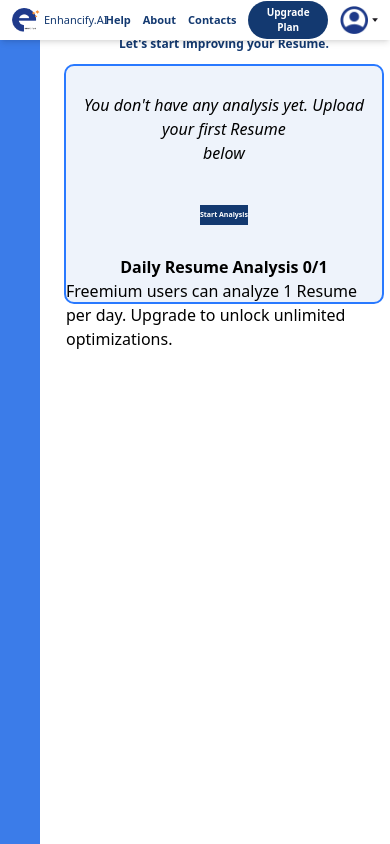
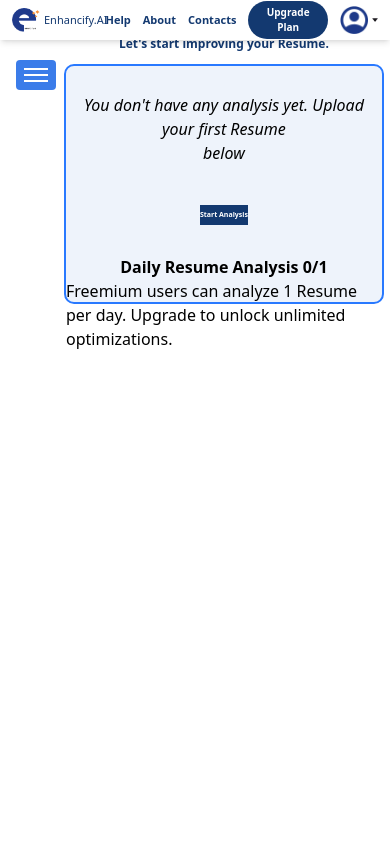
Before and after one commit to Kysien21/enhancify-client, a React (Vite) app: page /upload in a window 390 px wide. Built offline with nearby package versions, Linux system fonts and the light colour scheme; no server answers.

Commit message:
Hamburger

```diff
--- a/src/Dashboard Page/ATSResumeOptimizer.jsx
+++ b/src/Dashboard Page/ATSResumeOptimizer.jsx
@@ -15,6 +15,8 @@ import {
   UnderlineType,
   convertInchesToTwip,
 } from "docx";
+import DashboardHeader from "./Header and Sidebar/Header/DashboardHeader";
+import DashboardSidebar from "./Header and Sidebar/Sidebar/DasboardSidebar";
 
 const ATSResumeOptimizer = ({ analysisData, setAnalysisData }) => {
   const [activeTab, setActiveTab] = useState("enhanced");
@@ -559,7 +561,10 @@ const ATSResumeOptimizer = ({ analysisData, setAnalysisData }) => {
   };
 
   return (
-    <div className="min-h-screen bg-gradient-to-br from-blue-50 to-indigo-50 p-6">
+    <main>
+
+      <section>
+        <div className="min-h-screen bg-gradient-to-br from-blue-50 to-indigo-50 p-6">
       <div className="max-w-6xl mx-auto">
         {/* Header */}
         <div className="bg-white rounded-lg shadow-lg p-6 mb-6">
@@ -1029,6 +1034,9 @@ const ATSResumeOptimizer = ({ analysisData, setAnalysisData }) => {
         </div>
       </div>
     </div>
+      </section>
+    </main>
+
   );
 };
 
--- a/src/Dashboard Page/Header and Sidebar/Sidebar/DasboardSidebar.jsx
+++ b/src/Dashboard Page/Header and Sidebar/Sidebar/DasboardSidebar.jsx
@@ -1,46 +1,74 @@
+import { useState } from "react";
 import { Link } from "react-router-dom";
 import UploadIcon from "../../../assets/Upload.png";
 import ResultIcon from "../../../assets/Result.png";
 
 function DashboardSidebar() {
+  const [isOpen, setIsOpen] = useState(false);
+
   return (
+    <>
+      {/* Hamburger Button (mobile only) */}
+      <button
+        className="md:hidden fixed top-15 left-4 z-[200] bg-[#3b7ce9] p-2 rounded text-white"
+        onClick={() => setIsOpen(!isOpen)}
+      >
+        {/* Hamburger Icon */}
+        <div className="space-y-1">
+          <span className="block w-6 h-0.5 bg-white"></span>
+          <span className="block w-6 h-0.5 bg-white"></span>
+          <span className="block w-6 h-0.5 bg-white"></span>
+        </div>
+      </button>
+
       <aside>
         <div
-        className="fixed z-[100]
-                   w-10 xl:w-60
-                   h-full bg-[#3b7ce9] text-white
-                   pt-[5rem] xl:pt-[6.5rem]
+          className={`fixed z-[150]
+                      bg-[#3b7ce9] text-white h-full
+                      pt-[6.5rem]
+                      transition-all duration-500 ease-in-out
+                      w-40 lg:w-40 xl:w-60
+
+                      ${isOpen ? "left-0" : "-left-40"}
+                      md:left-0
+                    `}
+        >
+          <h2
+            className="text-[20px] mb-7 font-semibold text-center
                        transition-all duration-500 ease-in-out"
           >
-        <h2
-          className="xl:text-[20px] xl:mb-7
-                     font-semibold trasition-all duration-500 ease-in-out text-center"
-        >
-          <span className="hidden md:inline">Dashboard</span>
+            Dashboard
           </h2>
+
           <nav>
             <ul
-            className="flex flex-col gap-5 xl:gap-4 px-9
-                       text-[15px]
+              className="flex flex-col gap-5 xl:gap-4 px-9 text-[15px]
                          transition-all duration-400 ease-in-out"
             >
               <li>
-              <Link to="/upload" className="flex gap-1 items-center">
-                <img src={UploadIcon} alt="Upload" />
-                <span className="hidden md:inline">Uploads</span>
+                <Link
+                  to="/upload"
+                  className="flex gap-2 items-center hover:opacity-80"
+                >
+                  <img src={UploadIcon} alt="Upload" className="w-5 h-5" />
+                  <span className=" md:inline">Uploads</span>
                 </Link>
               </li>
 
               <li>
-              <Link to="/history" className="flex gap-1 items-center">
-                <img src={ResultIcon} alt="History" className="w-5 h-5 " />
-                <span className="hidden md:inline">History</span>
+                <Link
+                  to="/history"
+                  className="flex gap-2 items-center hover:opacity-80"
+                >
+                  <img src={ResultIcon} alt="History" className="w-5 h-5" />
+                  <span className="md:inline">History</span>
                 </Link>
               </li>
             </ul>
           </nav>
         </div>
       </aside>
+    </>
   );
 }
 
```
Also changed, not shown: src/Dashboard Page/Upload/Uploadform.jsx (line endings or trailing spaces). Lines whose indentation alone changed are shown as unchanged.
